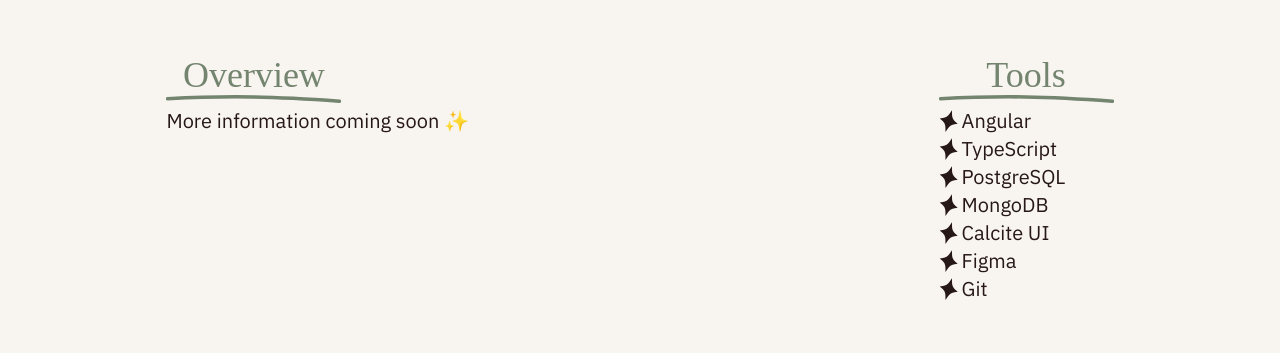
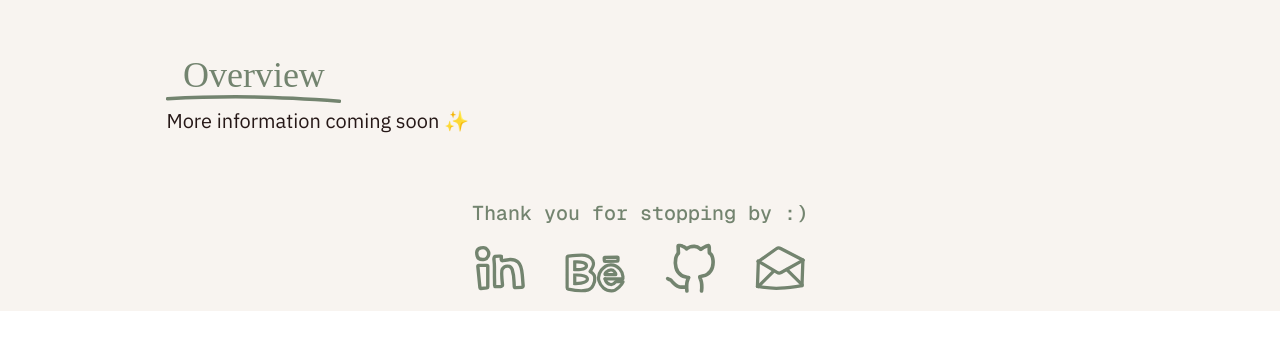
Before and after one commit to lanaramadan/lanaramadan.github.io, a Next.js app: page /projects/esri in a window 1280 px wide. Shown: the part 969-1322 px from the top of the page. After the commit the page ends 1280 px from the top, so only its background shows below. Built offline with nearby package versions, Linux system fonts and the light colour scheme; a web font is replaced by a local one.

Commit message:
FIxing slug

```diff
--- a/src/app/projects/[slug]/page.tsx
+++ b/src/app/projects/[slug]/page.tsx
@@ -7,13 +7,8 @@
 import PhoneThumbnail from "@/app/components/phoneThumbnail";
 import CurvedLine from "@/app/components/curvedLine";
 import BackButton from "@/app/components/backButton";
-import StarBulletIcon from "@/app/components/icons/starBulletIcon";
 
-export default async function ProjectPage({
-  params,
-}: {
-  params: { slug: string };
-}) {
+export default function ProjectPage({ params }: { params: { slug: string } }) {
   const { slug } = params;
   const project = projectData.designProjects.find(
     (p) => p.webpage === `projects/${slug}`
@@ -21,7 +16,7 @@
 
   if (!project) return notFound();
 
-  const { name, images, description, tools, color, desktop } = project;
+  const { name, images, description, color, desktop } = project;
   const { start, end } = project.duration;
 
   return (
@@ -87,30 +82,10 @@
             <h2 className="font-medium text-4xl mb-[-.1em] font-new-spirit-condensed text-dark">
               Overview
             </h2>
-            <CurvedLine width={175} stroke={7} className="text-dark"/>
+            <CurvedLine width={175} stroke={7} className="text-dark" />
           </div>
 
           <div className="text-text">{description}</div>
-        </div>
-
-        <div className="flex flex-col items-center">
-          {/* tools */}
-          <div>
-            <div className="flex flex-col items-center">
-              <h2 className="font-medium text-4xl mb-[-.1em] font-new-spirit-condensed text-dark">
-                Tools
-              </h2>
-              <CurvedLine width={175} stroke={7} className="text-dark"/>
-            </div>
-            <ul className="text-text">
-              {tools.map((tool, idx) => (
-                <span key={idx} className="flex gap-1 items-center">
-                  <StarBulletIcon color={color} />
-                  <li>{tool}</li>
-                </span>
-              ))}
-            </ul>
-          </div>
         </div>
       </div>
 
```
